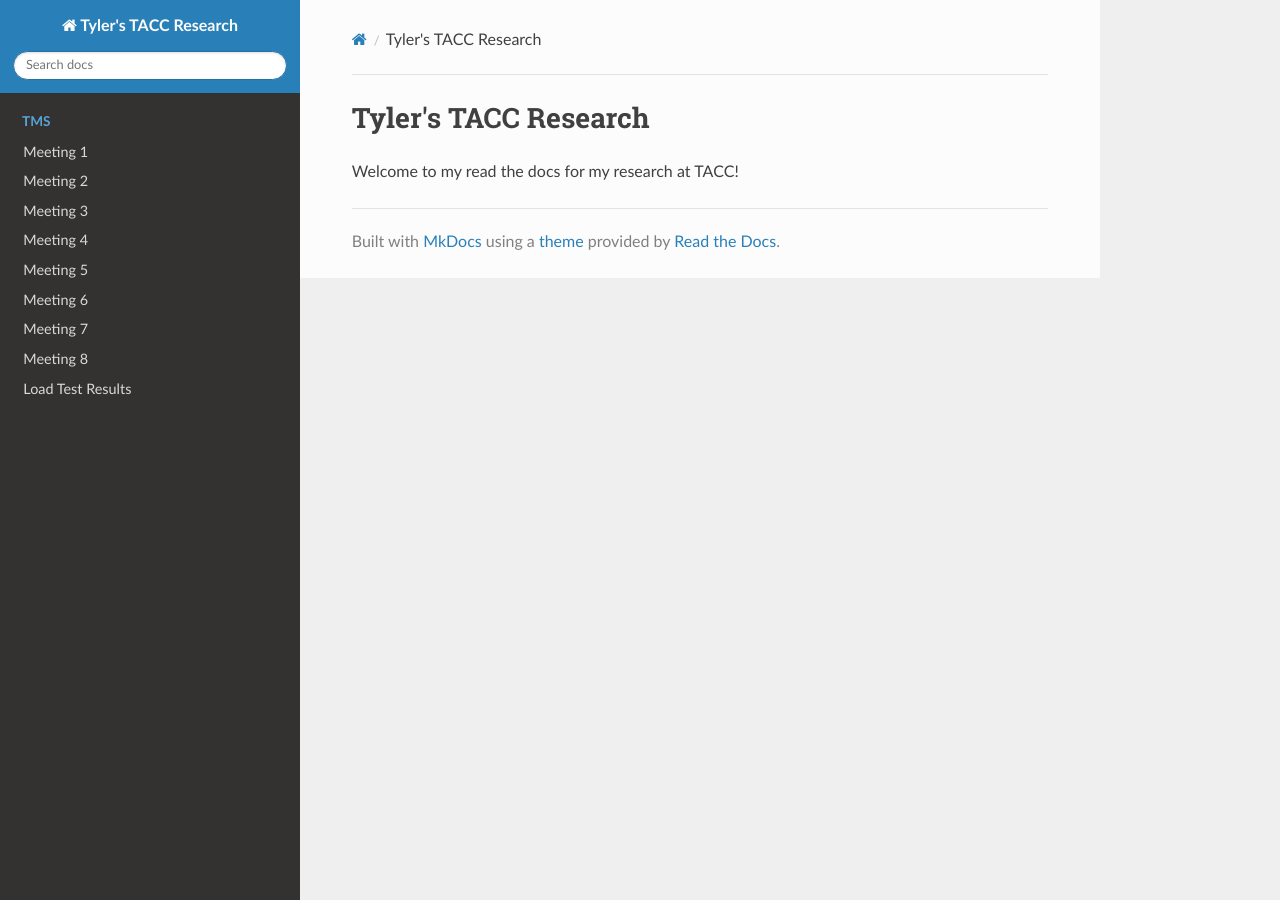
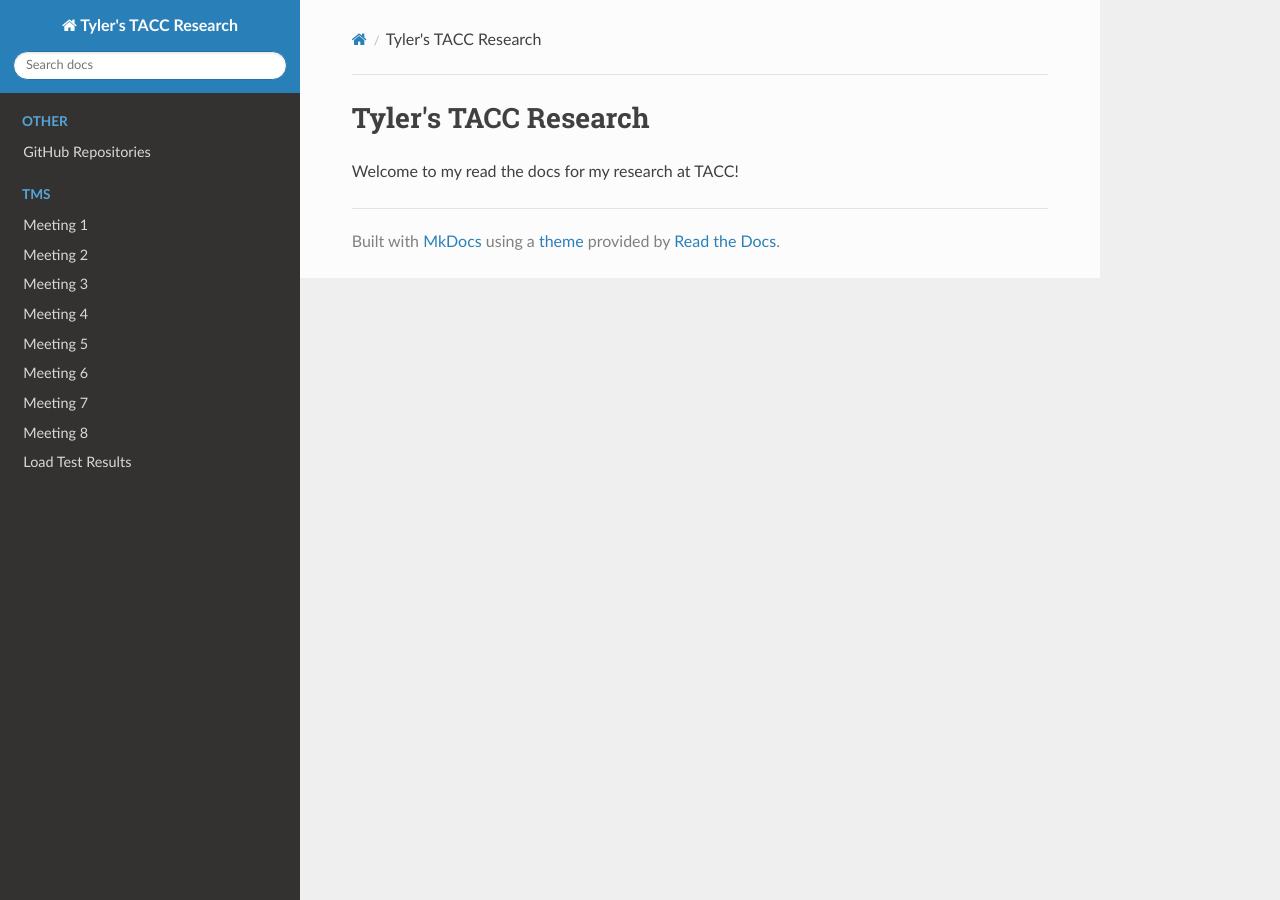
Before and after one commit to tyler0852/tylers-tacc-research, an MkDocs documentation site: the page built from docs/index.md, in a window 1280 px wide. Built offline with MkDocs 1.6.1, drawn with Linux system fonts in a browser that asks for light colours; nearby versions of some CDN libraries.

Commit message:
Add GitHub Repositories link to navigation

```diff
--- a/mkdocs.yml
+++ b/mkdocs.yml
@@ -5,6 +5,8 @@ theme:
   name: readthedocs
 
 nav:
+  - Other:
+      - GitHub Repositories: other/githublinks.md
   - TMS:
       - Meeting 1: tms/meeting-1.md
       - Meeting 2: tms/meeting-2.md
```
